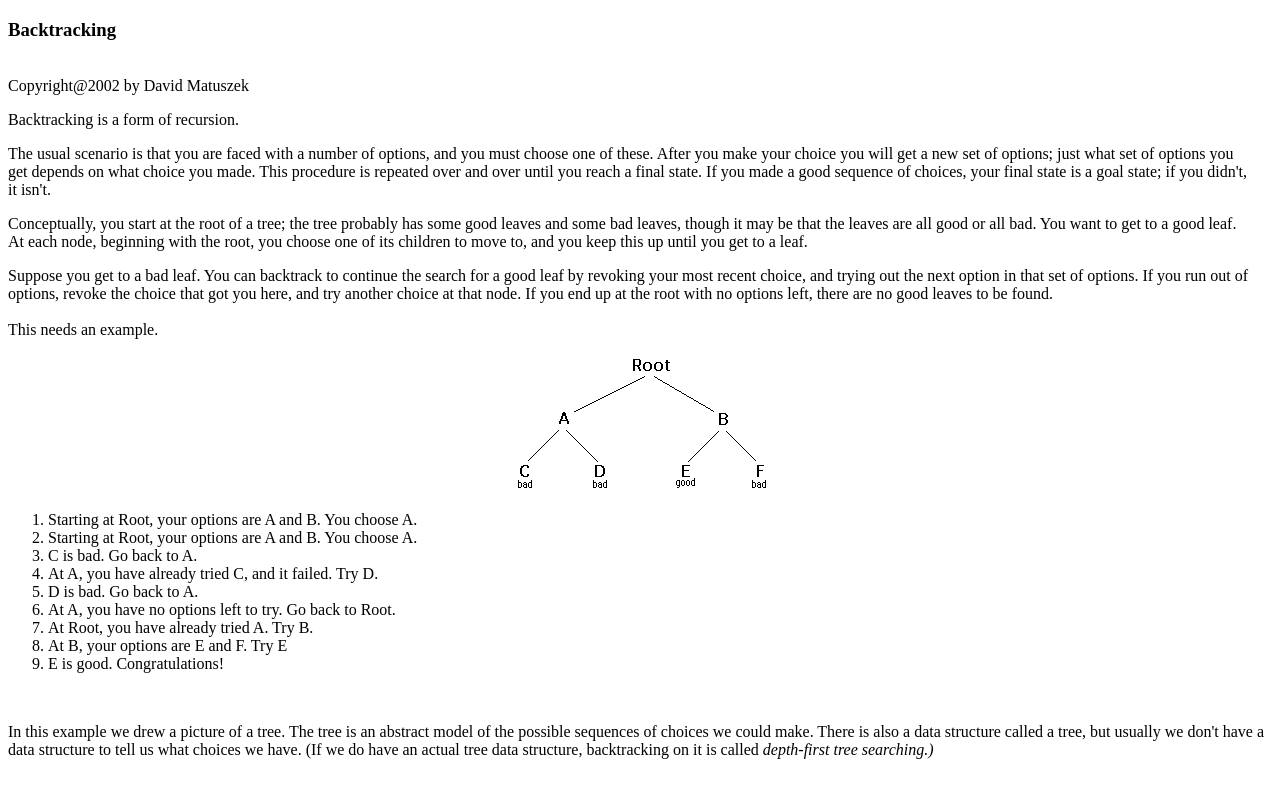
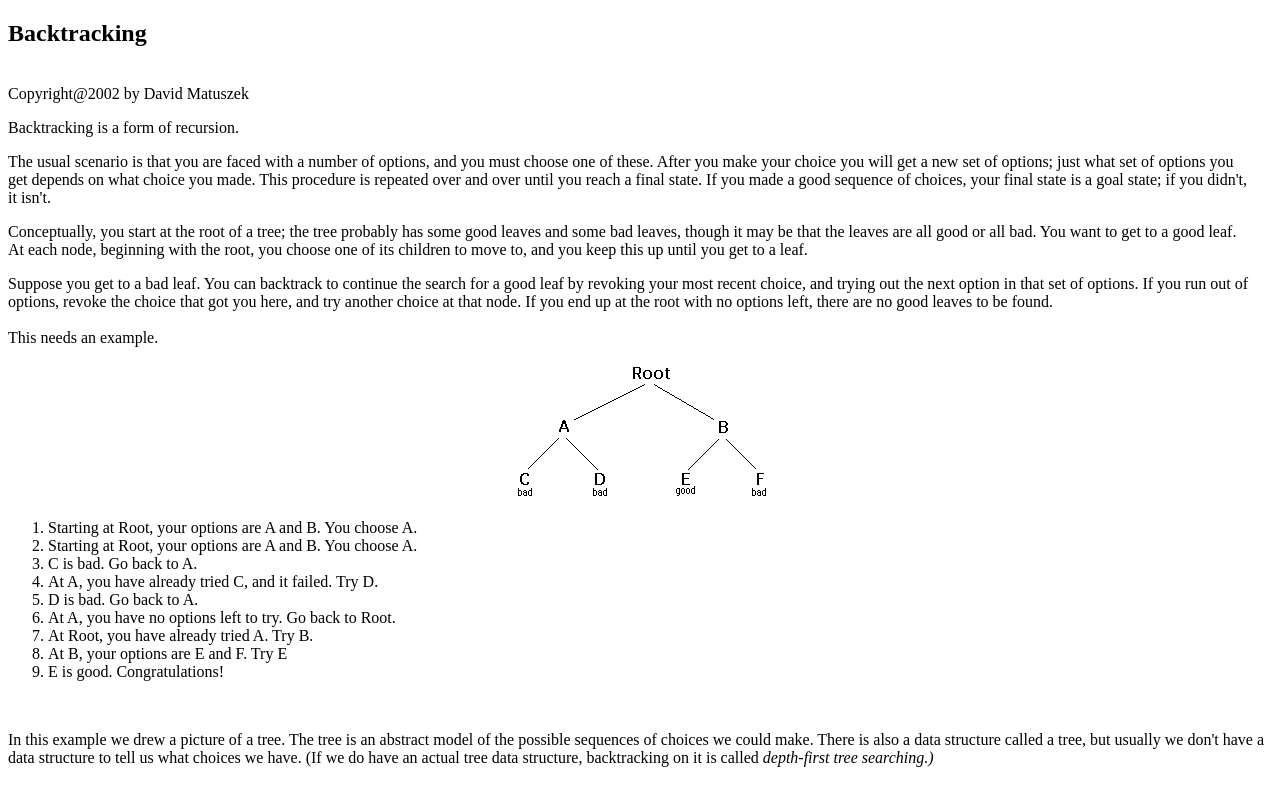
Before and after one commit to debnilanjan07/Project, a plain HTML site: page index.html in a window 1280 px wide. Shown: the top 800 px of the page. Drawn offline with Linux system fonts and the light colour scheme.

Commit message:
Update index.html

```diff
--- a/index.html
+++ b/index.html
@@ -8,7 +8,7 @@
     <link rel="icon" href="./freecodecamp-org-gravatar.jpeg">
 </head>
 <body>
-    <h3><b>Backtracking</b></h3><br>
+    <h2><b>Backtracking</b></h2><br>
    <font>Copyright@2002 by David Matuszek</font>
    <p>Backtracking is a form of recursion.</p>
    <p>The usual scenario is that you are faced with a number of options, and
```
